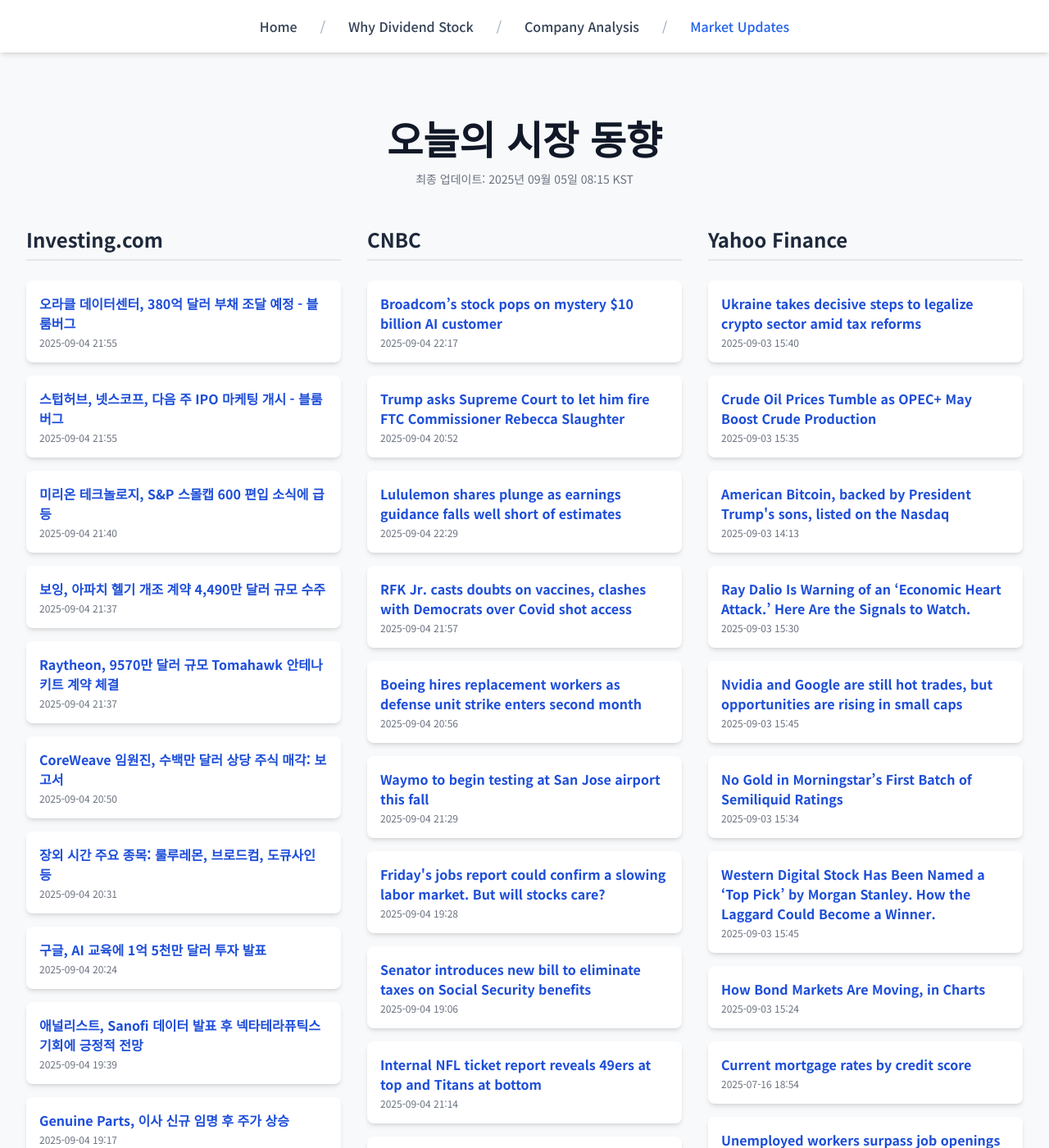
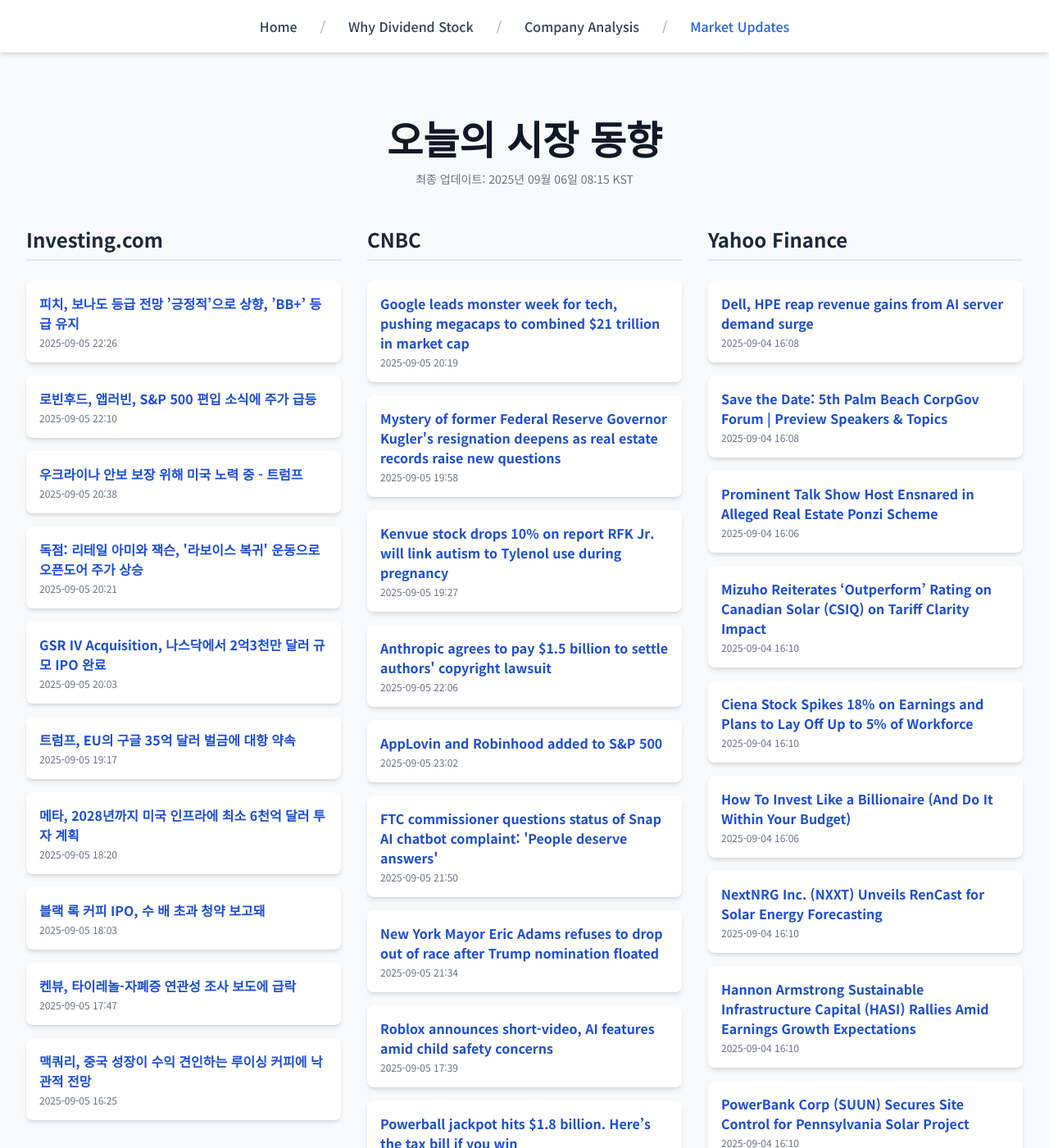
Before and after one commit to Kay-Hwang/my-company-analysis, a Jekyll site: the page built from market-updates.html, in a window 1280 px wide and 1400 px high. Shown: the whole window at 82% size. Built offline with Jekyll 4.4.1, drawn with Linux system fonts in a browser that asks for light colours; nearby versions of some CDN libraries; a script that is not in the unit is left out; some of the changed text lies outside the part shown.

Commit message:
Update daily data

```diff
--- a/_data/latest_data.json
+++ b/_data/latest_data.json
@@ -1,190 +1,190 @@
 {
-  "lastUpdated": "2025년 09월 05일 08:15 KST",
+  "lastUpdated": "2025년 09월 06일 08:15 KST",
   "news": {
     "investing": [
       {
-        "title": "오라클 데이터센터, 380억 달러 부채 조달 예정 - 블룸버그",
-        "link": "https://kr.investing.com/news/stock-market-news/article-93CH-1620672",
-        "pubDate": "2025-09-04 21:55:56",
-        "summary": "오라클 데이터센터, 380억 달러 부채 조달 예정 - 블룸버그"
+        "title": "피치, 보나도 등급 전망 ’긍정적’으로 상향, ’BB+’ 등급 유지",
+        "link": "https://kr.investing.com/news/stock-market-news/article-93CH-1622344",
+        "pubDate": "2025-09-05 22:26:27",
+        "summary": "피치, 보나도 등급 전망 ’긍정적’으로 상향, ’BB+’ 등급 유지"
       },
       {
-        "title": "스텁허브, 넷스코프, 다음 주 IPO 마케팅 개시 - 블룸버그",
-        "link": "https://kr.investing.com/news/stock-market-news/article-93CH-1620671",
-        "pubDate": "2025-09-04 21:55:52",
-        "summary": "스텁허브, 넷스코프, 다음 주 IPO 마케팅 개시 - 블룸버그"
+        "title": "로빈후드, 앱러빈, S&P 500 편입 소식에 주가 급등",
+        "link": "https://kr.investing.com/news/stock-market-news/article-1622329",
+        "pubDate": "2025-09-05 22:10:34",
+        "summary": "로빈후드, 앱러빈, S&P 500 편입 소식에 주가 급등"
       },
       {
-        "title": "미리온 테크놀로지, S&P 스몰캡 600 편입 소식에 급등",
-        "link": "https://kr.investing.com/news/stock-market-news/article-93CH-1620654",
-        "pubDate": "2025-09-04 21:40:14",
-        "summary": "미리온 테크놀로지, S&P 스몰캡 600 편입 소식에 급등"
+        "title": "우크라이나 안보 보장 위해 미국 노력 중 - 트럼프",
+        "link": "https://kr.investing.com/news/stock-market-news/article-93CH-1622250",
+        "pubDate": "2025-09-05 20:38:57",
+        "summary": "우크라이나 안보 보장 위해 미국 노력 중 - 트럼프"
       },
       {
-        "title": "보잉, 아파치 헬기 개조 계약 4,490만 달러 규모 수주",
-        "link": "https://kr.investing.com/news/stock-market-news/article-93CH-1620647",
-        "pubDate": "2025-09-04 21:37:47",
-        "summary": "보잉, 아파치 헬기 개조 계약 4,490만 달러 규모 수주"
+        "title": "독점: 리테일 아미와 잭슨, '라보이스 복귀' 운동으로 오픈도어 주가 상승",
+        "link": "https://kr.investing.com/news/stock-market-news/article-1622226",
+        "pubDate": "2025-09-05 20:21:38",
+        "summary": "독점: 리테일 아미와 잭슨, '라보이스 복귀' 운동으로 오픈도어 주가 상승"
       },
       {
-        "title": "Raytheon, 9570만 달러 규모 Tomahawk 안테나 키트 계약 체결",
-        "link": "https://kr.investing.com/news/stock-market-news/article-93CH-1620646",
-        "pubDate": "2025-09-04 21:37:42",
-        "summary": "Raytheon, 9570만 달러 규모 Tomahawk 안테나 키트 계약 체결"
+        "title": "GSR IV Acquisition, 나스닥에서 2억3천만 달러 규모 IPO 완료",
+        "link": "https://kr.investing.com/news/stock-market-news/article-432SI-1622190",
+        "pubDate": "2025-09-05 20:03:05",
+        "summary": "GSR IV Acquisition, 나스닥에서 2억3천만 달러 규모 IPO 완료"
       },
       {
-        "title": "CoreWeave 임원진, 수백만 달러 상당 주식 매각: 보고서",
-        "link": "https://kr.investing.com/news/stock-market-news/article-93CH-1620540",
-        "pubDate": "2025-09-04 20:50:37",
-        "summary": "CoreWeave 임원진, 수백만 달러 상당 주식 매각: 보고서"
+        "title": "트럼프, EU의 구글 35억 달러 벌금에 대항 약속",
+        "link": "https://kr.investing.com/news/stock-market-news/article-1622170",
+        "pubDate": "2025-09-05 19:17:52",
+        "summary": "트럼프, EU의 구글 35억 달러 벌금에 대항 약속"
       },
       {
-        "title": "장외 시간 주요 종목: 룰루레몬, 브로드컴, 도큐사인 등",
-        "link": "https://kr.investing.com/news/stock-market-news/article-432SI-1620488",
-        "pubDate": "2025-09-04 20:31:08",
-        "summary": "장외 시간 주요 종목: 룰루레몬, 브로드컴, 도큐사인 등"
+        "title": "메타, 2028년까지 미국 인프라에 최소 6천억 달러 투자 계획",
+        "link": "https://kr.investing.com/news/stock-market-news/article-93CH-1622129",
+        "pubDate": "2025-09-05 18:20:59",
+        "summary": "메타, 2028년까지 미국 인프라에 최소 6천억 달러 투자 계획"
       },
       {
-        "title": "구글, AI 교육에 1억 5천만 달러 투자 발표",
-        "link": "https://kr.investing.com/news/stock-market-news/article-93CH-1620449",
-        "pubDate": "2025-09-04 20:24:35",
-        "summary": "구글, AI 교육에 1억 5천만 달러 투자 발표"
+        "title": "블랙 록 커피 IPO, 수 배 초과 청약 보고돼",
+        "link": "https://kr.investing.com/news/stock-market-news/article-432SI-1622118",
+        "pubDate": "2025-09-05 18:03:09",
+        "summary": "블랙 록 커피 IPO, 수 배 초과 청약 보고돼"
       },
       {
-        "title": "애널리스트, Sanofi 데이터 발표 후 넥타테라퓨틱스 기회에 긍정적 전망",
-        "link": "https://kr.investing.com/news/stock-market-news/article-93CH-1620341",
-        "pubDate": "2025-09-04 19:39:48",
-        "summary": "애널리스트, Sanofi 데이터 발표 후 넥타테라퓨틱스 기회에 긍정적 전망"
+        "title": "켄뷰, 타이레놀-자폐증 연관성 조사 보도에 급락",
+        "link": "https://kr.investing.com/news/stock-market-news/article-93CH-1622103",
+        "pubDate": "2025-09-05 17:47:26",
+        "summary": "켄뷰, 타이레놀-자폐증 연관성 조사 보도에 급락"
       },
       {
-        "title": "Genuine Parts, 이사 신규 임명 후 주가 상승",
-        "link": "https://kr.investing.com/news/stock-market-news/article-93CH-1620328",
-        "pubDate": "2025-09-04 19:17:21",
-        "summary": "Genuine Parts, 이사 신규 임명 후 주가 상승"
+        "title": "맥쿼리, 중국 성장이 수익 견인하는 루이싱 커피에 낙관적 전망",
+        "link": "https://kr.investing.com/news/stock-market-news/article-1622057",
+        "pubDate": "2025-09-05 16:25:25",
+        "summary": "맥쿼리, 중국 성장이 수익 견인하는 루이싱 커피에 낙관적 전망"
       }
     ],
     "cnbc": [
       {
-        "title": "Broadcom’s stock pops on mystery $10 billion AI customer",
-        "link": "https://www.cnbc.com/2025/09/04/broadcom-avgo-q3-2025-earnings-report.html",
-        "pubDate": "Thu, 04 Sep 2025 22:17:30 GMT",
-        "summary": "Broadcom has been one of the biggest winners in the artificial intelligence boom and investor expectations are growing."
+        "title": "Google leads monster week for tech, pushing megacaps to combined $21 trillion in market cap",
+        "link": "https://www.cnbc.com/2025/09/05/tech-megacaps-worth-market-cap.html",
+        "pubDate": "Fri, 05 Sep 2025 20:19:21 GMT",
+        "summary": "Tech's megacaps got bigger this week, and the eight trillion-dollar companies now make up a combined 36% of the S&amp;P 500."
       },
       {
-        "title": "Trump asks Supreme Court to let him fire FTC Commissioner Rebecca Slaughter",
-        "link": "https://www.cnbc.com/2025/09/04/trump-supreme-court-federal-trade-commission-slaughter.html",
-        "pubDate": "Thu, 04 Sep 2025 20:52:21 GMT",
-        "summary": "President Donald Trump in March removed two Democratic commissioners from their posts at the Federal Trade Commission."
+        "title": "Mystery of former Federal Reserve Governor Kugler's resignation deepens as real estate records raise new questions",
+        "link": "https://www.cnbc.com/2025/09/05/trump-fed-kugler-resignation-powell.html",
+        "pubDate": "Fri, 05 Sep 2025 19:58:36 GMT",
+        "summary": "The mystery surrounding former Federal Reserve Governor Adriana Kugler's resignation has gained new urgency."
       },
       {
-        "title": "Lululemon shares plunge as earnings guidance falls well short of estimates",
-        "link": "https://www.cnbc.com/2025/09/04/lululemon-lulu-q2-2025-earnings.html",
-        "pubDate": "Thu, 04 Sep 2025 22:29:51 GMT",
-        "summary": "Lululemon reported second-quarter earnings Thursday, beating quarterly earnings and revenue estimates but issuing a weak 2025 outlook."
+        "title": "Kenvue stock drops 10% on report RFK Jr. will link autism to Tylenol use during pregnancy",
+        "link": "https://www.cnbc.com/2025/09/05/rfk-tylenol-autism-kenvue-stock-for-url.html",
+        "pubDate": "Fri, 05 Sep 2025 19:27:15 GMT",
+        "summary": "HHS will release the report that could draw that link between the pain medication and autism this month, according to the Wall Street Journal."
       },
       {
-        "title": "RFK Jr. casts doubts on vaccines, clashes with Democrats over Covid shot access",
-        "link": "https://www.cnbc.com/2025/09/04/rfk-jr-spreads-vaccine-misinformation-during-congressional-testimony.html",
-        "pubDate": "Thu, 04 Sep 2025 21:57:23 GMT",
-        "summary": "Kennedy said he supports a statement made by a newly appointed member of a key government vaccine panel that mRNA vaccines pose a dangerous risk to people."
+        "title": "Anthropic agrees to pay $1.5 billion to settle authors' copyright lawsuit",
+        "link": "https://www.cnbc.com/2025/09/05/anthropic-to-pay-1point5-billion-to-settle-authors-copyright-lawsuit-.html",
+        "pubDate": "Fri, 05 Sep 2025 22:06:49 GMT",
+        "summary": "Authors had sued Anthropic, claiming the artificial intelligence startup had illegally used their books to train its models."
       },
       {
-        "title": "Boeing hires replacement workers as defense unit strike enters second month",
-        "link": "https://www.cnbc.com/2025/09/04/boeing-replacement-workers-defense-unit-strike.html",
-        "pubDate": "Thu, 04 Sep 2025 20:56:16 GMT",
-        "summary": "Those workers have been on strike since Aug. 4 without a new contract agreement."
+        "title": "AppLovin and Robinhood added to S&P 500",
+        "link": "https://www.cnbc.com/2025/09/05/applovin-robinhood-sp-500.html",
+        "pubDate": "Fri, 05 Sep 2025 23:02:13 GMT",
+        "summary": "The S&amp;P 500 already has a heavy concentration of large technology companies. Datadog and DoorDash entered earlier this year."
       },
       {
-        "title": "Waymo to begin testing at San Jose airport this fall",
-        "link": "https://www.cnbc.com/2025/09/04/waymo-testing-san-jose-airport.html",
-        "pubDate": "Thu, 04 Sep 2025 21:29:18 GMT",
-        "summary": "Waymo has launched commercial operations in Austin, Texas, as well as Atlanta, San Francisco, Phoenix and Los Angeles."
+        "title": "FTC commissioner questions status of Snap AI chatbot complaint: 'People deserve answers'",
+        "link": "https://www.cnbc.com/2025/09/05/ftc-snap-ai-chatbot-rebecca-slaughter.html",
+        "pubDate": "Fri, 05 Sep 2025 21:50:16 GMT",
+        "summary": "President Trump attempted to remove Slaughter from her FTC position, but a U.S. appeals court allowed her to maintain her role."
       },
       {
-        "title": "Friday's jobs report could confirm a slowing labor market. But will stocks care?",
-        "link": "https://www.cnbc.com/2025/09/04/the-august-jobs-report-could-confirm-a-slowing-labor-market-but-will-stocks-care.html",
-        "pubDate": "Thu, 04 Sep 2025 19:28:09 GMT",
-        "summary": "Just how much it does will matter to investors."
+        "title": "New York Mayor Eric Adams refuses to drop out of race after Trump nomination floated",
+        "link": "https://www.cnbc.com/2025/09/05/new-york-mayor-eric-adams-to-make-important-campaign-announcement-as-trump-nomination-floated.html",
+        "pubDate": "Fri, 05 Sep 2025 21:34:52 GMT",
+        "summary": "President Trump has said he wants two candidates to drop out of the New York mayor's race to clear the way to beat Democratic nominee Zohran Mamdani."
       },
       {
-        "title": "Senator introduces new bill to eliminate taxes on Social Security benefits",
-        "link": "https://www.cnbc.com/2025/09/04/no-tax-on-social-security-benefits-bill.html",
-        "pubDate": "Thu, 04 Sep 2025 19:06:32 GMT",
-        "summary": "Trump's \"big beautiful bill\" helps seniors who pay tax on Social Security benefits, but doesn't eliminate those levies. Lawmakers are pushing for permanent change."
+        "title": "Roblox announces short-video, AI features amid child safety concerns",
+        "link": "https://www.cnbc.com/2025/09/05/roblox-short-video-ai-child-safety-concerns.html",
+        "pubDate": "Fri, 05 Sep 2025 17:39:23 GMT",
+        "summary": "Roblox on Friday announced new short-video and AI features that come amid increasing lawmaker scrutiny into how the company protects children on its platform."
       },
       {
-        "title": "Internal NFL ticket report reveals 49ers at top and Titans at bottom",
-        "link": "https://www.cnbc.com/2025/09/04/internal-nfl-ticket-report-reveals-49ers-at-top-titans-at-bottom.html",
-        "pubDate": "Thu, 04 Sep 2025 21:14:20 GMT",
-        "summary": "The 35-page report includes data such as tickets sold and gross general admission ticket prices for the preseason and regular season for all 32 teams."
+        "title": "Powerball jackpot hits $1.8 billion. Here’s the tax bill if you win",
+        "link": "https://www.cnbc.com/2025/09/05/powerball-jackpot-tax-bill.html",
+        "pubDate": "Fri, 05 Sep 2025 16:38:15 GMT",
+        "summary": "The Powerball jackpot soared to an estimated $1.8 billion on Friday. Here's what the winner can expect to pay in taxes."
       },
       {
-        "title": "Dallas Cowboys owner Jerry Jones says Micah Parsons trade was 'based on mathematics'",
-        "link": "https://www.cnbc.com/2025/09/04/dallas-cowboys-owner-jerry-jones-micah-parsons-trade-was-based-on-mathematics.html",
-        "pubDate": "Thu, 04 Sep 2025 22:37:23 GMT",
-        "summary": "Jones appeared on CNBC's \"Closing Bell: Overtime\" to talk about the Dallas Cowboys' record $12.5 billion valuation as the team kicks off the 2025-2026 season."
+        "title": "Cramer's week ahead: New economic data and Apple's latest iPhone",
+        "link": "https://www.cnbc.com/2025/09/05/cramers-week-ahead-new-economic-data-and-apples-latest-iphone.html",
+        "pubDate": "Fri, 05 Sep 2025 23:01:02 GMT",
+        "summary": "CNBC's Jim Cramer on Friday walked investors through next week on Wall Street."
       }
     ],
     "yahoo": [
       {
-        "title": "Ukraine takes decisive steps to legalize crypto sector amid tax reforms",
-        "link": "https://finance.yahoo.com/news/ukraine-takes-decisive-steps-legalize-154052268.html",
-        "pubDate": "2025-09-03T15:40:52Z",
-        "summary": "Ukraine takes decisive steps to legalize crypto sector amid tax reforms"
+        "title": "Dell, HPE reap revenue gains from AI server demand surge",
+        "link": "https://finance.yahoo.com/news/dell-hpe-reap-revenue-gains-160806804.html",
+        "pubDate": "2025-09-04T16:08:06Z",
+        "summary": "Dell, HPE reap revenue gains from AI server demand surge"
       },
       {
-        "title": "Crude Oil Prices Tumble as OPEC+ May Boost Crude Production",
-        "link": "https://finance.yahoo.com/news/crude-oil-prices-tumble-opec-153519937.html",
-        "pubDate": "2025-09-03T15:35:19Z",
-        "summary": "Crude Oil Prices Tumble as OPEC+ May Boost Crude Production"
+        "title": "Save the Date: 5th Palm Beach CorpGov Forum | Preview Speakers & Topics",
+        "link": "https://finance.yahoo.com/news/save-date-5th-palm-beach-160814812.html",
+        "pubDate": "2025-09-04T16:08:14Z",
+        "summary": "Save the Date: 5th Palm Beach CorpGov Forum | Preview Speakers & Topics"
       },
       {
-        "title": "American Bitcoin, backed by President Trump's sons, listed on the Nasdaq",
-        "link": "https://finance.yahoo.com/news/american-bitcoin-backed-by-president-trumps-sons-listed-on-the-nasdaq-141359243.html",
-        "pubDate": "2025-09-03T14:13:59Z",
-        "summary": "American Bitcoin, backed by President Trump's sons, listed on the Nasdaq"
+        "title": "Prominent Talk Show Host Ensnared in Alleged Real Estate Ponzi Scheme",
+        "link": "https://www.barrons.com/articles/buck-sexton-rad-reit-lawsuit-1d4580ba?siteid=yhoof2&yptr=yahoo",
+        "pubDate": "2025-09-04T16:06:00Z",
+        "summary": "Prominent Talk Show Host Ensnared in Alleged Real Estate Ponzi Scheme"
       },
       {
-        "title": "Ray Dalio Is Warning of an ‘Economic Heart Attack.’ Here Are the Signals to Watch.",
-        "link": "https://www.barrons.com/articles/ray-dalio-economy-treasury-yields-gold-11abdb25?siteid=yhoof2&yptr=yahoo",
-        "pubDate": "2025-09-03T15:30:00Z",
-        "summary": "Ray Dalio Is Warning of an ‘Economic Heart Attack.’ Here Are the Signals to Watch."
+        "title": "Mizuho Reiterates ‘Outperform’ Rating on Canadian Solar (CSIQ) on Tariff Clarity Impact",
+        "link": "https://finance.yahoo.com/news/mizuho-reiterates-outperform-rating-canadian-161036622.html",
+        "pubDate": "2025-09-04T16:10:36Z",
+        "summary": "Mizuho Reiterates ‘Outperform’ Rating on Canadian Solar (CSIQ) on Tariff Clarity Impact"
       },
       {
-        "title": "Nvidia and Google are still hot trades, but opportunities are rising in small caps",
-        "link": "https://finance.yahoo.com/news/nvidia-and-google-are-still-hot-trades-but-opportunities-are-rising-in-small-caps-154538395.html",
-        "pubDate": "2025-09-03T15:45:38Z",
-        "summary": "Nvidia and Google are still hot trades, but opportunities are rising in small caps"
+        "title": "Ciena Stock Spikes 18% on Earnings and Plans to Lay Off Up to 5% of Workforce",
+        "link": "https://www.barrons.com/articles/ciena-earnings-stock-price-bc2516f6?siteid=yhoof2&yptr=yahoo",
+        "pubDate": "2025-09-04T16:10:00Z",
+        "summary": "Ciena Stock Spikes 18% on Earnings and Plans to Lay Off Up to 5% of Workforce"
       },
       {
-        "title": "No Gold in Morningstar’s First Batch of Semiliquid Ratings",
-        "link": "https://finance.yahoo.com/news/no-gold-morningstar-first-batch-153415776.html",
-        "pubDate": "2025-09-03T15:34:15Z",
-        "summary": "No Gold in Morningstar’s First Batch of Semiliquid Ratings"
+        "title": "How To Invest Like a Billionaire (And Do It Within Your Budget)",
+        "link": "https://finance.yahoo.com/news/invest-billionaire-within-budget-120026046.html",
+        "pubDate": "2025-09-04T16:06:10Z",
+        "summary": "How To Invest Like a Billionaire (And Do It Within Your Budget)"
       },
       {
-        "title": "Western Digital Stock Has Been Named a ‘Top Pick’ by Morgan Stanley. How the Laggard Could Become a Winner.",
-        "link": "https://www.barrons.com/articles/western-digital-stock-morgan-stanley-seagate-05adeaae?siteid=yhoof2&yptr=yahoo",
-        "pubDate": "2025-09-03T15:45:00Z",
-        "summary": "Western Digital Stock Has Been Named a ‘Top Pick’ by Morgan Stanley. How the Laggard Could Become a Winner."
+        "title": "NextNRG Inc. (NXXT) Unveils RenCast for Solar Energy Forecasting",
+        "link": "https://finance.yahoo.com/news/nextnrg-inc-nxxt-unveils-rencast-161029081.html",
+        "pubDate": "2025-09-04T16:10:29Z",
+        "summary": "NextNRG Inc. (NXXT) Unveils RenCast for Solar Energy Forecasting"
       },
       {
-        "title": "How Bond Markets Are Moving, in Charts",
-        "link": "https://www.wsj.com/livecoverage/stock-market-today-dow-sp-500-nasdaq-09-03-2025/card/how-global-bond-markets-are-moving-in-charts-NPCn8jgJWSDc5wQDEtdy?siteid=yhoof2&yptr=yahoo",
-        "pubDate": "2025-09-03T15:24:31Z",
-        "summary": "How Bond Markets Are Moving, in Charts"
+        "title": "Hannon Armstrong Sustainable Infrastructure Capital (HASI) Rallies Amid Earnings Growth Expectations",
+        "link": "https://finance.yahoo.com/news/hannon-armstrong-sustainable-infrastructure-capital-161035343.html",
+        "pubDate": "2025-09-04T16:10:35Z",
+        "summary": "Hannon Armstrong Sustainable Infrastructure Capital (HASI) Rallies Amid Earnings Growth Expectations"
       },
       {
-        "title": "Current mortgage rates by credit score",
-        "link": "https://finance.yahoo.com/personal-finance/mortgages/article/mortgage-rates-by-credit-score-185409590.html",
-        "pubDate": "2025-07-16T18:54:09Z",
-        "summary": "Current mortgage rates by credit score"
+        "title": "PowerBank Corp (SUUN) Secures Site Control for Pennsylvania Solar Project",
+        "link": "https://finance.yahoo.com/news/powerbank-corp-suun-secures-control-161030140.html",
+        "pubDate": "2025-09-04T16:10:30Z",
+        "summary": "PowerBank Corp (SUUN) Secures Site Control for Pennsylvania Solar Project"
       },
       {
-        "title": "Unemployed workers surpass job openings in labor market warning sign",
-        "link": "https://finance.yahoo.com/news/unemployed-workers-surpass-job-openings-153258482.html",
-        "pubDate": "2025-09-03T15:32:58Z",
-        "summary": "Unemployed workers surpass job openings in labor market warning sign"
+        "title": "Lithium Americas Corp (LAC) Touts Lithium Thacker Pass Project Growth",
+        "link": "https://finance.yahoo.com/news/lithium-americas-corp-lac-touts-161038368.html",
+        "pubDate": "2025-09-04T16:10:38Z",
+        "summary": "Lithium Americas Corp (LAC) Touts Lithium Thacker Pass Project Growth"
       }
     ]
   }
```
